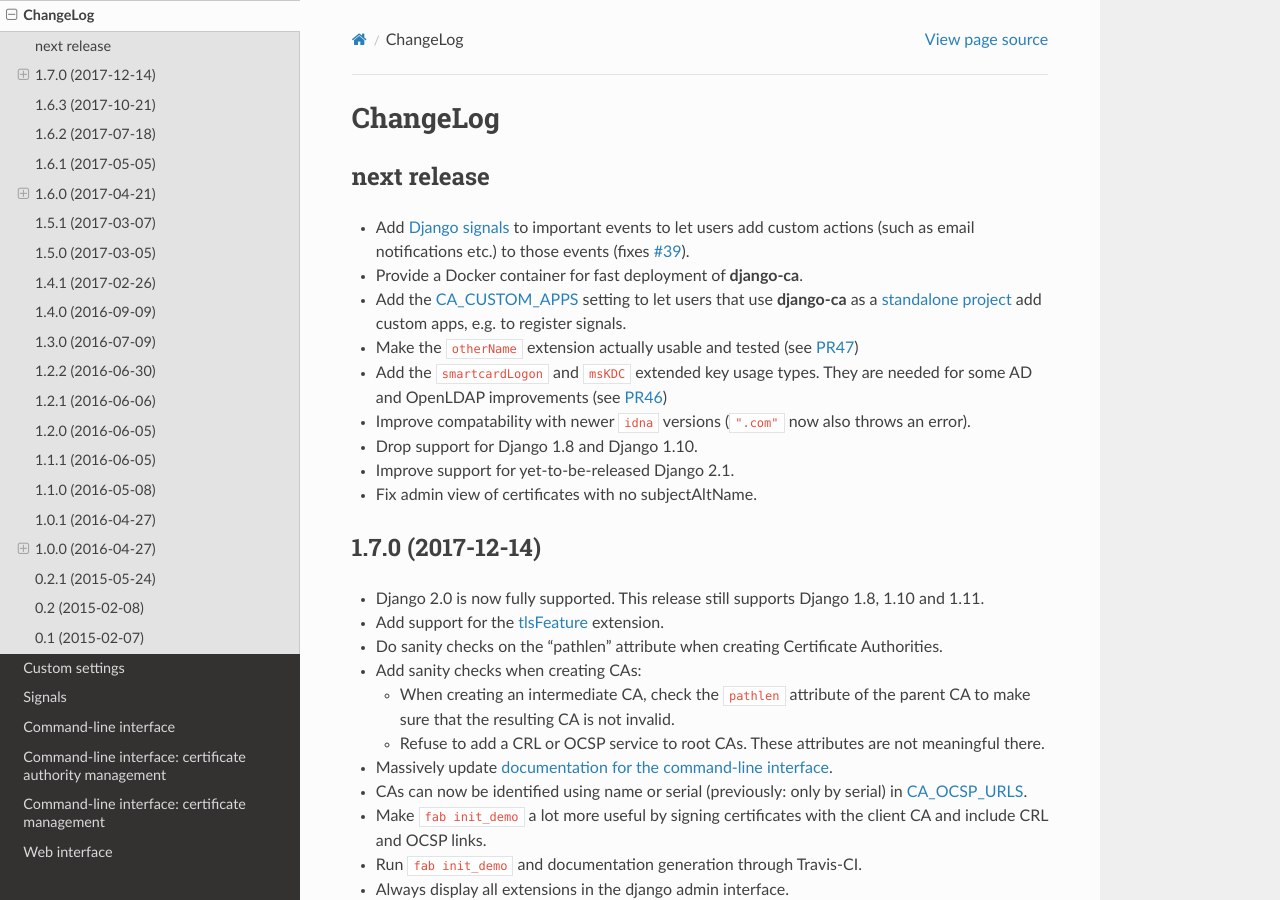
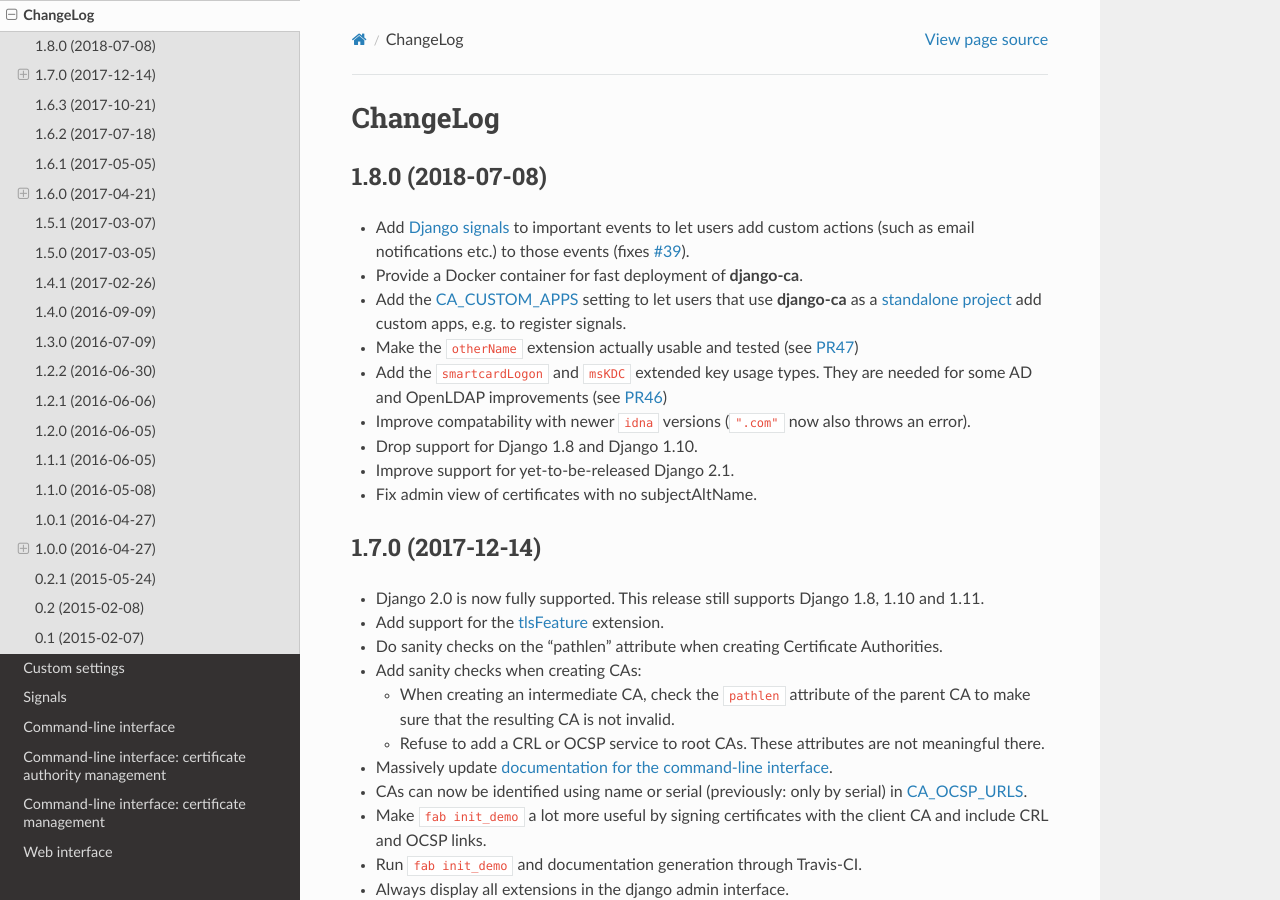
Before and after one commit to mathiasertl/django-ca, a Sphinx documentation site: the page built from docs/source/changelog.rst, in a window 1280 px wide and 900 px high. Built offline with Sphinx 7.4.7 and the Read the Docs theme 2.0.0, drawn with Linux system fonts in a browser that asks for light colours.

Commit message:
prepare 1.8 release

```diff
--- a/docs/source/changelog.rst
+++ b/docs/source/changelog.rst
@@ -4,9 +4,11 @@
 
 .. _changelog-head:
 
-************
-next release
-************
+.. _changelog-1.8.0:
+
+******************
+1.8.0 (2018-07-08)
+******************
 
 * Add :doc:`Django signals </signals>` to important events to let users add custom actions (such as email
   notifications etc.) to those events (fixes `#39 <https://github.com/mathiasertl/django-ca/issues/39>`_).
--- a/docs/source/conf.py
+++ b/docs/source/conf.py
@@ -78,9 +78,9 @@
 # built documents.
 #
 # The short X.Y version.
-version = '1.7'
+version = '1.8'
 # The full version, including alpha/beta/rc tags.
-release = '1.7.0'
+release = '1.8.0'
 
 # The language for content autogenerated by Sphinx. Refer to documentation
 # for a list of supported languages.
--- a/setup.py
+++ b/setup.py
@@ -188,7 +188,7 @@
 
 setup(
     name='django-ca',
-    version='1.7.0',
+    version='1.8.0',
     description='A Django app providing a SSL/TLS certificate authority.',
     long_description=long_description,
     author='Mathias Ertl',
```
